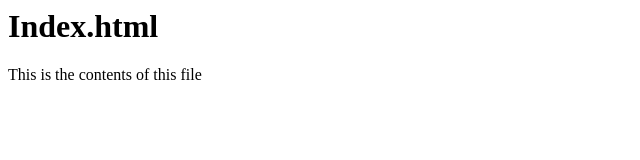
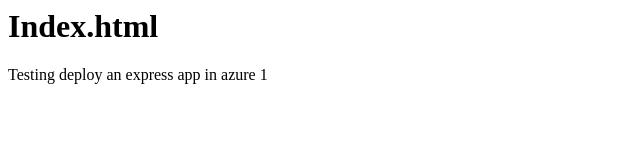
Before and after one commit to AtulaDemon/Coursera-Server-side-Development-with-NodeJS-Express-and-MongoDB-Node-Express-, a website: page public/index.html in a window 1280 px wide. Shown: the full height of the page, 0-640 px from the left. Drawn offline with Linux system fonts and the light colour scheme.

Commit message:
linh tinh

```diff
--- a/public/index.html
+++ b/public/index.html
@@ -2,6 +2,6 @@
     <title>This is index.html</title>
     <body>
         <h1>Index.html</h1>
-        <p>This is the contents of this file</p>
+        <p>Testing deploy an express app in azure 1 </p>
     </body>
 </html>
```
Also changed, not shown: 1 other file.
